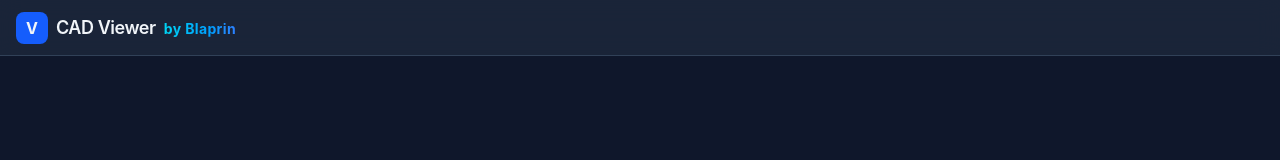
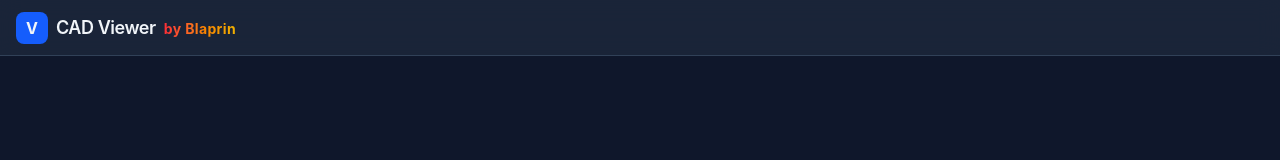
Before and after one commit to longtrang25/cad-viewer, a React (Vite) app: page / in a window 1280 px wide. Shown: the top 160 px of the page. Built offline with nearby package versions, Linux system fonts and the light colour scheme.

Commit message:
change text gradient to red-yellow

```diff
--- a/src/App.tsx
+++ b/src/App.tsx
@@ -109,7 +109,7 @@ function App() {
             V
           </div>
           <h1 className="font-semibold text-lg tracking-tight">
-            CAD Viewer <span className="text-transparent bg-clip-text bg-gradient-to-r from-cyan-400 to-blue-500 text-sm font-bold ml-1 tracking-wide">by Blaprin</span>
+            CAD Viewer <span className="text-transparent bg-clip-text bg-gradient-to-r from-red-500 to-yellow-500 text-sm font-bold ml-1 tracking-wide">by Blaprin</span>
           </h1>
         </div>
 
```
